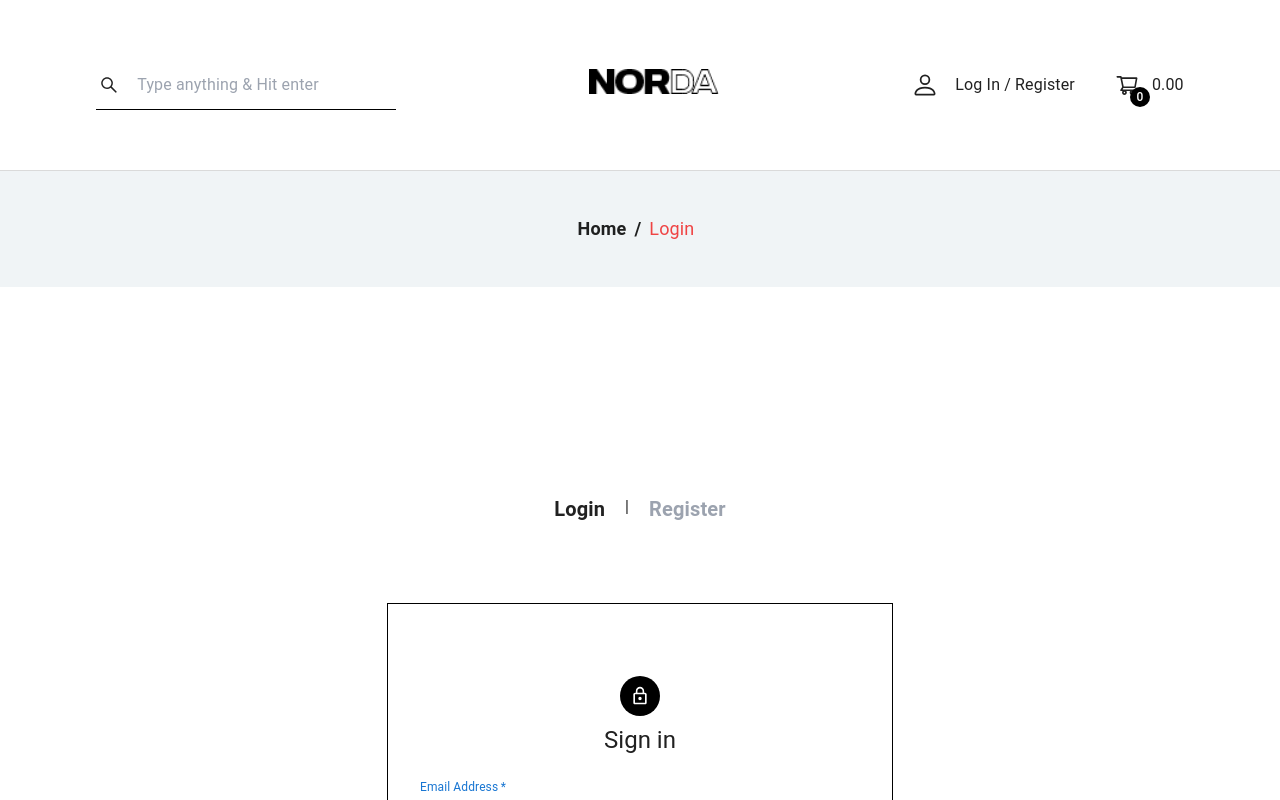
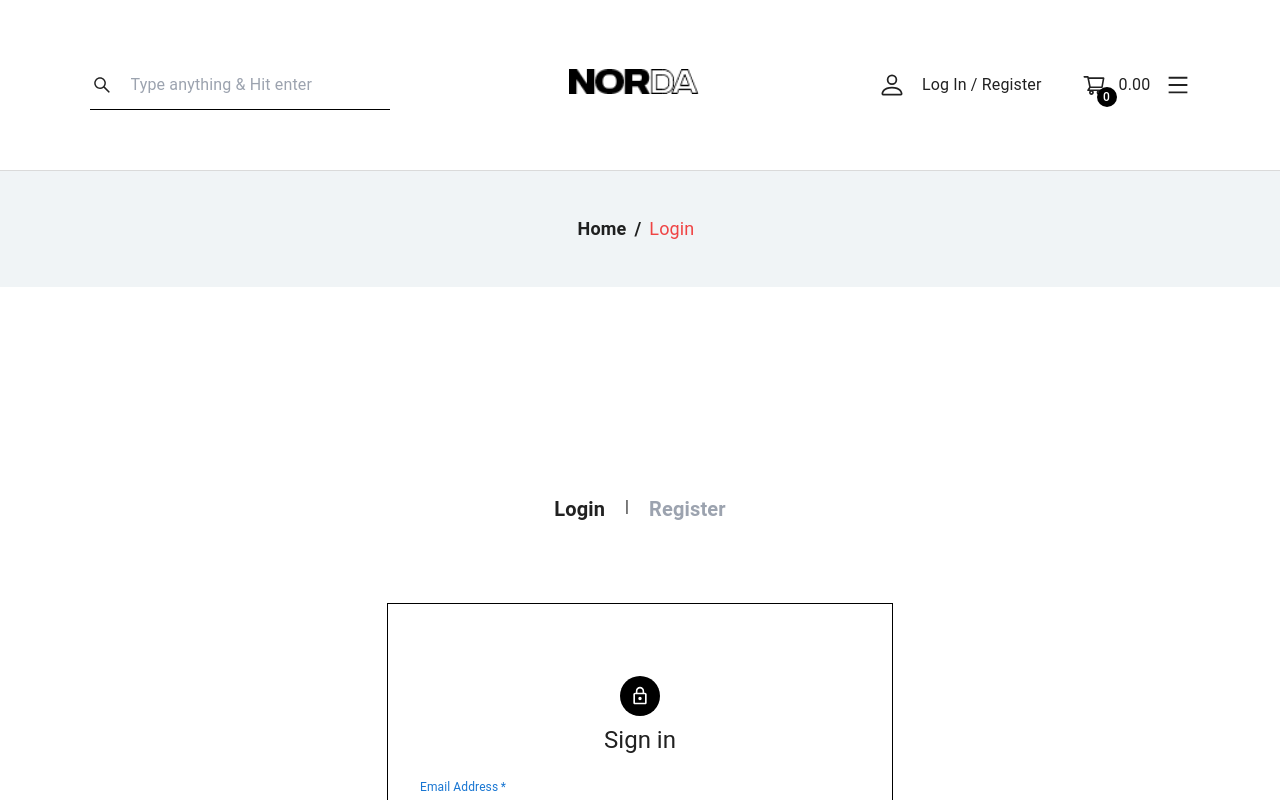
Before and after one commit to allaoua-rico/e-shop-client, a Next.js app: page /login in a window 1280 px wide. Shown: the top 800 px of the page. Built offline with nearby package versions, Linux system fonts and the light colour scheme.

Commit message:
remove fixing

```diff
--- a/components/header/Header.js
+++ b/components/header/Header.js
@@ -77,7 +77,7 @@ export default function Header() {
         <div className="sm:inline hidden">{total}.00</div>
         <AiOutlineMenu
           onClick={() => setMenutoggleState(true)}
-          className="lg:hidden w-auto h-6 ml-1 cursor-pointer"
+          className=" w-auto h-6 ml-1 cursor-pointer"
         />
       </div>
       <CartDrawer
```
